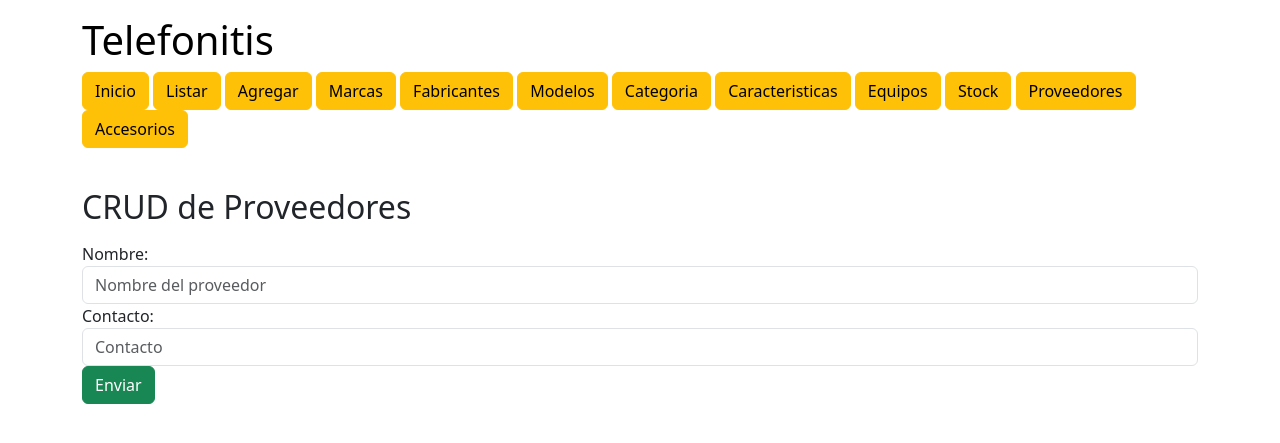
After one commit to ValenCardozo/flask-phone-shop, a Flask app: page /proveedores in a window 1280 px wide. The commit adds this page. Shown: the top 443 px of the page. Run offline with Flask 3, Linux system fonts and the light colour scheme.

Commit message:
feat: add crud and view accesorios and proveedor

```diff
--- a/app.py
+++ b/app.py
@@ -208,3 +208,74 @@ def caracteristicas(id=None):
 
     caracteristicas = Caracteristica.query.filter_by(is_active=True).all()
     return render_template("caracteristicas.html", caracteristicas=caracteristicas)
+
+@app.route("/proveedores", methods=['POST', 'GET'])
+@app.route("/proveedores/<int:id>", methods=['POST'])
+def proveedores(id=None):
+    if request.method == 'POST':
+        if id:
+            method = request.form.get('_method')
+            if method == 'PUT':
+                proveedor = Proveedor.query.get(id)
+                if proveedor:
+                    proveedor.nombre = request.form['nombre']
+                    proveedor.contacto = request.form['contacto']
+                    db.session.commit()
+                    return redirect(url_for('proveedores'))
+                else:
+                    return jsonify({"error": f"Proveedor with ID {id} not found"}), 404
+            elif method == 'DELETE':
+                proveedor = Proveedor.query.get(id)
+                if proveedor:
+                    proveedor.is_active = False
+                    db.session.commit()
+                    return redirect(url_for('proveedores'))
+                else:
+                    return jsonify({"error": f"Proveedor with ID {id} not found"}), 404
+        else:
+            nombre = request.form['nombre']
+            contacto = request.form['contacto']
+            nuevo_proveedor = Proveedor(
+                nombre=nombre,
+                contacto=contacto
+            )
+            db.session.add(nuevo_proveedor)
+            db.session.commit()
+            return redirect(url_for('proveedores'))
+
+    proveedores = Proveedor.query.filter_by(is_active=True).all()
+    return render_template("proveedores.html", proveedores=proveedores)
+
+@app.route("/accesorios", methods=['POST', 'GET'])
+@app.route("/accesorios/<int:id>", methods=['POST'])
+def accesorios(id=None):
+    if request.method == 'POST':
+        if id:
+            method = request.form.get('_method')
+            if method == 'PUT':
+                accesorio = Accesorio.query.get(id)
+                if accesorio:
+                    accesorio.tipo = request.form['tipo']
+                    db.session.commit()
+                    return redirect(url_for('accesorios'))
+                else:
+                    return jsonify({"error": f"Accesorio with ID {id} not found"}), 404
+            elif method == 'DELETE':
+                accesorio = Accesorio.query.get(id)
+                if accesorio:
+                    accesorio.is_active = False
+                    db.session.commit()
+                    return redirect(url_for('accesorios'))
+                else:
+                    return jsonify({"error": f"Accesorio with ID {id} not found"}), 404
+        else:
+            tipo = request.form['tipo']
+            nuevo_accesorio = Accesorio(
+                tipo=tipo
+            )
+            db.session.add(nuevo_accesorio)
+            db.session.commit()
+            return redirect(url_for('accesorios'))
+
+    accesorios = Accesorio.query.filter_by(is_active=True).all()
+    return render_template("accesorios.html", accesorios=accesorios)
--- a/templates/layout.html
+++ b/templates/layout.html
@@ -20,9 +20,8 @@
             <a href="/caracteristicas" class="btn btn-warning">Caracteristicas</a>
             <a href="/" class="btn btn-warning">Equipos</a>
             <a href="/" class="btn btn-warning">Stock</a>
-            <a href="/" class="btn btn-warning">Proveedores</a>
-            <a href="/" class="btn btn-warning">Accesorios</a>
-
+            <a href="/proveedores" class="btn btn-warning">Proveedores</a>
+            <a href="/accesorios" class="btn btn-warning">Accesorios</a>
         </nav>
     </div>
 </header>
--- /dev/null
+++ b/templates/proveedores.html
@@ -0,0 +1,35 @@
+{% extends 'layout.html' %}
+{% block title %}
+    <h2>CRUD de Proveedores</h2>
+{% endblock %}
+{% block text %}
+    <form action="" method="post">
+        Nombre: <input type="text" name="nombre" class="form-control" placeholder="Nombre del proveedor">
+        Contacto: <input type="text" name="contacto" class="form-control" placeholder="Contacto">
+        <button type="submit" class="btn btn-success">Enviar</button>
+    </form>
+
+    <ul>
+    {% for proveedor in proveedores %}
+        <li>
+            {{ proveedor.nombre }} - Contacto: {{ proveedor.contacto }}
+            <button onclick="document.getElementById('editForm{{ proveedor.id }}').style.display='block'" class="btn btn-primary btn-sm">Editar</button>
+
+            <div id="editForm{{ proveedor.id }}" style="display:none;">
+                <form action="/proveedores/{{ proveedor.id }}" method="post">
+                    <input type="hidden" name="_method" value="PUT">
+                    Nombre: <input type="text" name="nombre" value="{{ proveedor.nombre }}" class="form-control">
+                    Contacto: <input type="text" name="contacto" value="{{ proveedor.contacto }}" class="form-control">
+                    <button type="submit" class="btn btn-primary">Guardar</button>
+                </form>
+            </div>
+
+            <!-- Formulario de eliminación lógica -->
+            <form action="/proveedores/{{ proveedor.id }}" method="post" style="display:inline;">
+                <input type="hidden" name="_method" value="DELETE">
+                <button type="submit" class="btn btn-danger btn-sm">Eliminar</button>
+            </form>
+        </li>
+    {% endfor %}
+    </ul>
+{% endblock %}
```
Also changed, not shown: templates/accesorios.html (added, +32 -0 lines).
